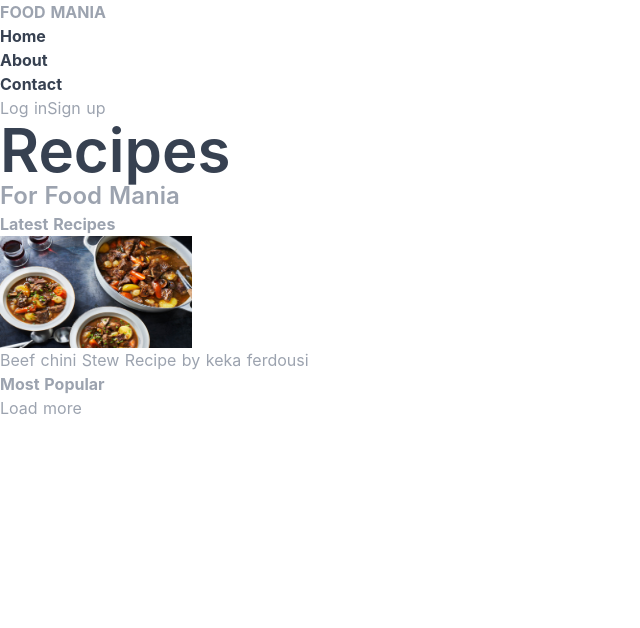
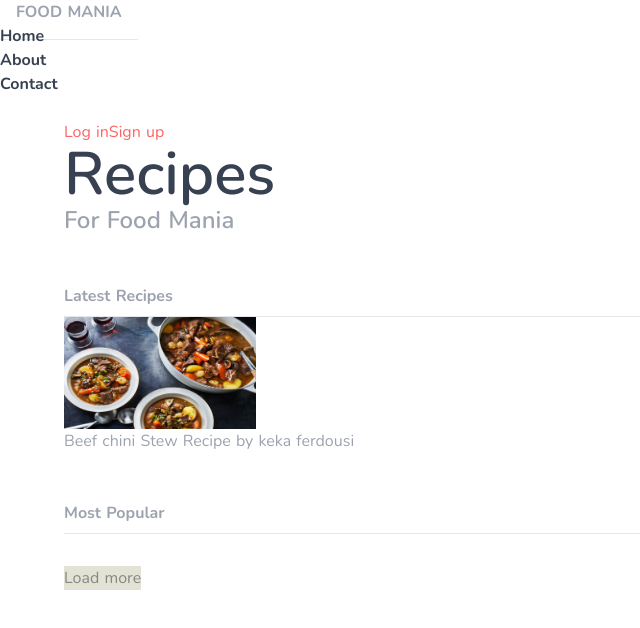
Before and after one commit to meherab-hossain/nuxt-practice, a Nuxt app: page / in a window 1280 px wide. Shown: the top 628 px of the page, without its empty margins (0-640 px from the left). Built offline with nearby package versions, Linux system fonts and the light colour scheme.

Commit message:
margin padding color and custom font added

```diff
--- /dev/null
+++ b/assets/css/tailwind.css
@@ -0,0 +1,4 @@
+@import url('https://fonts.googleapis.com/css2?family=Nunito:ital,wght@0,200;0,300;0,400;0,600;0,700;0,800;0,900;1,200;1,300;1,400;1,600;1,700;1,800;1,900&display=swap');
+@import "tailwindcss/base";
+@import "tailwindcss/components";
+@import "tailwindcss/utilities";
--- a/pages/index.vue
+++ b/pages/index.vue
@@ -1,11 +1,11 @@
 <template>
-  <div class="container">
-    <div class="text-gray-400">
+  <div class="text-gray-400 font-body">
+    <div>
       <div>
         <nav>
           <div>
             <h1>
-              <a href="/" class="font-bold uppercase">Food Mania</a>
+              <a href="/" class="font-bold uppercase p-4 border-b">Food Mania</a>
             </h1>
           </div>
           <ul class="text-gray-700 font-bold">
@@ -28,10 +28,10 @@
         </nav>
       </div>
 
-      <main>
+      <main class="px-16 py-6">
         <div>
-          <a href="#">Log in</a>
-          <a href="#">Sign up</a>
+          <a href="#" class="text-primary">Log in</a>
+          <a href="#" class="text-primary">Sign up</a>
         </div>
 
         <header>
@@ -40,7 +40,7 @@
         </header>
 
         <div>
-          <h4 class="font-bold">Latest Recipes</h4>
+          <h4 class="font-bold pb-2 mt-12 border-b">Latest Recipes</h4>
 
           <div>
             <!-- cards go here -->
@@ -57,15 +57,15 @@
             </div>
           </div>
 
-          <h4 class="font-bold">Most Popular</h4>
+          <h4 class="font-bold pb-2 mt-12 border-b">Most Popular</h4>
 
-          <div>
+          <div class="mt-8">
             <!-- cards go here -->
           </div>
         </div>
 
-        <div>
-          <div>Load more</div>
+        <div class="flex">
+          <div class="bg-secondary-100 text-secondary-200 ">Load more</div>
         </div>
       </main>
     </div>
--- a/tailwind.config.js
+++ b/tailwind.config.js
@@ -2,7 +2,18 @@ module.exports = {
   purge: [],
   darkMode: false, // or 'media' or 'class'
   theme: {
-    extend: {},
+    extend: {
+      colors:{
+        primary:'#FF6363',
+        secondary:{
+          100:'#E2E2D5',
+          200:'#888883'
+        }
+      },
+      fontFamily: {
+        body: 'Nunito'
+      }
+    },
   },
   variants: {
     extend: {},
```
